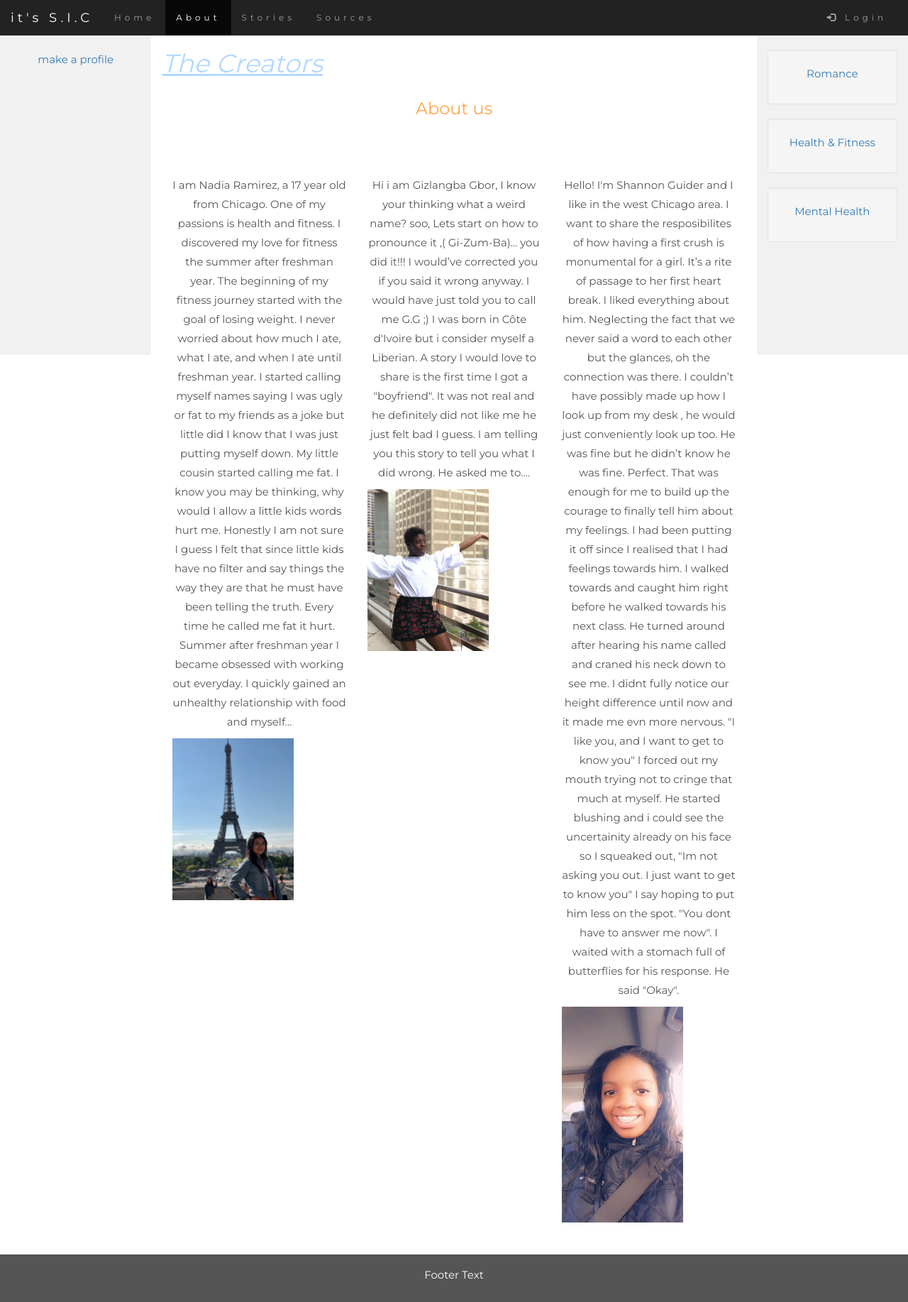
After one commit to jessGbor/S.I.C-, a Flask app: template templates/about_login.html in a window 1280 px wide. The commit adds this page. Shown: the whole page at 71% size. Run offline with Flask 2, Linux system fonts and the light colour scheme; the template is opened without the code that fills it, so the values that code supplies are empty; some libraries are stand-ins or nearby versions.

Commit message:
adding a difference for logined in users

```diff
--- /dev/null
+++ b/templates/about_login.html
@@ -0,0 +1,202 @@
+<!DOCTYPE html>
+<html lang="en">
+<head>
+  <title>S.I.C</title>
+  <meta charset="utf-8">
+  <meta name="viewport" content="width=device-width, initial-scale=1">
+  <link rel="stylesheet" href="https://maxcdn.bootstrapcdn.com/bootstrap/3.4.0/css/bootstrap.min.css">
+  <script src="https://ajax.googleapis.com/ajax/libs/jquery/3.4.1/jquery.min.js"></script>
+  <script src="https://maxcdn.bootstrapcdn.com/bootstrap/3.4.0/js/bootstrap.min.js"></script>
+  <meta charset="utf-8">
+ <meta name="viewport" content="width=device-width, initial-scale=1">
+ <link rel="stylesheet" href="https://maxcdn.bootstrapcdn.com/bootstrap/3.4.0/css/bootstrap.min.css">
+ <link href="https://fonts.googleapis.com/css?family=Montserrat" rel="stylesheet">
+ <script src="https://ajax.googleapis.com/ajax/libs/jquery/3.4.1/jquery.min.js"></script>
+ <script src="https://maxcdn.bootstrapcdn.com/bootstrap/3.4.0/js/bootstrap.min.js"></script>
+ <link rel="stylesheet" type="text/css" href="static/css/SIC.css">
+ <style>
+  body {
+   font: 20px Montserrat, sans-serif;
+   line-height: 1.8;
+   color: black;
+ }
+ p {font-size: 16px;}
+ .margin {margin-bottom: 45px;}
+ .bg-1 {
+   background-color: #1abc9c; /* Green */
+   color: #ffffff;
+ }
+ .bg-2 {
+   background-color: #474e5d; /* Dark Blue */
+   color: #ffffff;
+ }
+ .bg-3 {
+   background-color: #ffffff; /* White */
+   color: #555555;
+ }
+ .bg-4 {
+   background-color: #2f2f2f; /* Black Gray */
+   color: #fff;
+ }
+ .container-fluid {
+   //padding-top: 70px;
+   //padding-bottom: 70px;
+ }
+ .navbar {
+   //padding-top: 15px;
+   //padding-bottom: 15px;
+   border: 0;
+   border-radius: 0;
+   margin-bottom: 0;
+   font-size: 12px;
+   letter-spacing: 5px;
+ }
+ .navbar-nav  li a:hover {
+   color: #1abc9c !important;
+ }
+
+    /* Remove the navbar's default margin-bottom and rounded borders */
+    .navbar {
+      margin-bottom: 0;
+      border-radius: 0;
+    }
+
+    /* Set height of the grid so .sidenav can be 100% (adjust as needed) */
+    .row.content {height: 450px}
+
+    /* Set gray background color and 100% height */
+    .sidenav {
+      padding-top: 20px;
+      background-color: #f1f1f1;
+      height: 100%;
+    }
+
+    /* Set black background color, white text and some padding */
+    footer {
+      background-color: #555;
+      color: white;
+      padding: 15px;
+    }
+
+    /* On small screens, set height to 'auto' for sidenav and grid */
+    @media screen and (max-width: 767px) {
+      .sidenav {
+        height: auto;
+        padding: 15px;
+      }
+      .row.content {height:auto;}
+    }
+    h1{
+      font-style: italic;
+      color: #b3d9ff;
+      text-decoration: underline;
+    }
+    h3{
+      font-style: normal;
+      color: #ffa64d;
+    }
+    p{
+      font-style: normal;
+      text-align: center;
+      font-size: 15px;
+    }
+
+  </style>
+</head>
+<body>
+
+<nav class="navbar navbar-inverse">
+  <div class="container-fluid">
+    <div class="navbar-header">
+      <button type="button" class="navbar-toggle" data-toggle="collapse" data-target="#myNavbar">
+        <span class="icon-bar"></span>
+        <span class="icon-bar"></span>
+        <span class="icon-bar"></span>
+      </button>
+      <a class="navbar-brand" href="#">it's S.I.C</a>
+    </div>
+    <div class="collapse navbar-collapse" id="myNavbar">
+      <ul class="nav navbar-nav">
+        <li ><a href="index.html">Home</a></li>
+        <li class="active"><a href="about.html">About</a></li>
+        <li><a href="stories.html">Stories</a></li>
+        <li><a href="sources.html">Sources</a></li>
+
+      </ul>
+      <ul class="nav navbar-nav navbar-right">
+        <li><a href="login.html"><span class="glyphicon glyphicon-log-in"></span> Login</a></li>
+      </ul>
+    </div>
+  </div>
+</nav>
+
+<div class="container-fluid text-center">
+  <div class="row content">
+    <div class="col-sm-2 sidenav">
+      <p><a href="signup.html">make a profile</a></p>
+
+
+
+    </div>
+    <div class="col-sm-8 text-left">
+      <h1>The Creators</h1>
+      <!-- Third Container (Grid) -->
+    <div class="container-fluid bg-3 text-center">
+      <h3 class="margin">About us</h3><br>
+      <div class="row">
+        <div class="col-sm-4">
+          <p> I am Nadia Ramirez, a 17 year old from Chicago. One of my passions is health and fitness.
+            I discovered my love for fitness the summer after freshman year. The beginning of my fitness journey started with the goal of losing weight.
+            I never worried about how much I ate, what I ate, and when I ate until freshman year. I started calling myself names saying I was ugly or fat to my friends as a joke but little did I know that I was just putting myself down.
+            My little cousin started calling me fat. I know you may be thinking, why would I allow a little kids words hurt me.
+            Honestly I am not sure I guess I felt that since little kids have no filter and say things the way they are that he must have been telling the truth. Every time he called me fat it hurt.
+            Summer after freshman year I became obsessed with working out everyday. I quickly gained an unhealthy relationship with food and myself...
+
+          </p>
+          <img src="IMG_7982.jpg" class="img-responsive margin" style="width:70%" alt="Image">
+        </div>
+        <div class="col-sm-4">
+          <p>Hi i am Gizlangba Gbor, I know your thinking what a weird name?
+            soo, Lets start on how to pronounce it ,( Gi-Zum-Ba)... you did it!!! I would’ve corrected you if you said it wrong anyway.
+            I would have just told you to call me G.G ;) I was born in Côte d'Ivoire but i consider myself a Liberian.
+            A story I would love to share is the first time I got a "boyfriend".
+            It was not real and he definitely did not like me he just felt bad I guess.
+            I am telling you this story to tell you what I did wrong. He asked me to....</p>
+          <img src="IMG_3999.jpg" class="img-responsive margin" style="width:70%" alt="Image">
+        </div>
+        <div class="col-sm-4">
+          <p>Hello! I'm Shannon Guider and I like in the west Chicago area. I want to share the resposibilites of how having a first crush is monumental for a girl. It’s a rite of passage to her first heart break.
+             I liked everything about him. Neglecting the fact that we never said a word to each other but
+             the glances, oh the connection was there.
+             I couldn’t have possibly made up how I look up from my desk , he would just conveniently look up too.
+             He was fine but he didn’t know he was fine. Perfect.
+             That was enough for me to build up the courage to finally tell him about my feelings. I had been putting it off since I realised
+           that I had feelings towards him. I walked towards and caught him right before he walked towards his next class. He turned around after hearing his name called and craned his neck down to see me. I didnt fully notice our height difference until now and it made me evn more nervous. "I like you, and I want to get to know you" I forced out my mouth trying
+         not to cringe that much at myself. He started blushing and i could see the uncertainity already on his face so I squeaked out, "Im not asking you out. I just want to get to know you" I say hoping to put him less on the spot. "You dont have to answer me now". I waited with a stomach full of butterflies for his response. He said "Okay".</p>
+          <img src="IMG_5134.jpg" class="img-responsive margin" style="width:70%" alt="Image">
+        </div>
+      </div>
+    </div>
+    </div>
+    <div class="col-sm-2 sidenav">
+      <div class="well">
+        <p><a href="stories.html">Romance</a></p>
+      </div>
+    <div class="well">
+      <p><a href="stories.html">Health & Fitness</a></p>
+    </div>
+    <div class="well">
+      <p><a href="stories.html">Mental Health</a></p>
+    </div>
+        <p></p>
+      </div>
+    </div>
+  </div>
+</div>
+
+<footer class="container-fluid text-center">
+  <p>Footer Text</p>
+</footer>
+
+</body>
+</html>
--- a/templates/profile.html
+++ b/templates/profile.html
@@ -108,7 +108,7 @@ html, body, h1, h2, h3, h4, h5 {font-family: "Open Sans", sans-serif}
      <div class="collapse navbar-collapse" id="myNavbar">
        <ul class="nav navbar-nav">
          <li ><a href="index.html">Home</a></li>
-         <li class="active"><a href="about.html">About</a></li>
+         <li class="active"><a href="about_login.html">About</a></li>
          <li><a href="stories.html">Stories</a></li>
          <li><a href="sources.html">Sources</a></li>
 
```
Also changed, not shown: templates/index_login.html (added, +131 -0 lines), templates/stories_login.html (added, +191 -0 lines).
